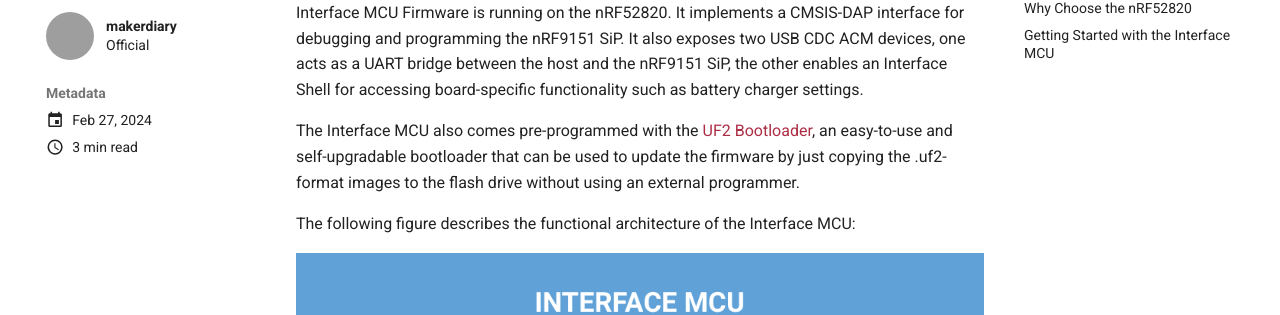
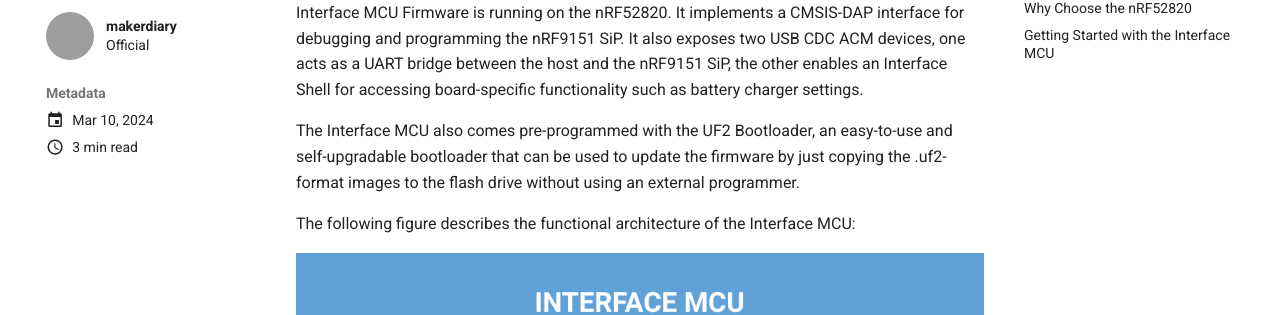
Before and after one commit to makerdiary/nrf9151-connectkit, an MkDocs documentation site: the page built from docs/blog/posts/introducing-interface-mcu/index.md, in a window 1280 px wide and 900 px high, scrolled down 701 px. Shown: the part 139-454 px from the top of the window. Built offline with MkDocs 1.6.1 and Material for MkDocs 9.7.7, drawn with Linux system fonts in a browser that asks for light colours; comment, search, counter and statistics services are not loaded; grey boxes are pictures that could not be loaded.

Commit message:
Updated blogs.
Signed-off-by: Zelin Cai <zelin@makerdiary.com>

```diff
--- a/docs/blog/posts/introducing-interface-mcu/index.md
+++ b/docs/blog/posts/introducing-interface-mcu/index.md
@@ -1,6 +1,6 @@
 ---
 title: Introducing Interface MCU
-date: 2024-02-27
+date: 2024-03-10
 authors:
   - makerdiary
 cover: cover.png
@@ -16,7 +16,7 @@ description: >
 
 The nRF9151 Connect Kit comes with an on-board Interface MCU built using the nRF52820. The Interface MCU Firmware is running on the nRF52820. It implements a CMSIS-DAP interface for debugging and programming the nRF9151 SiP. It also exposes two USB CDC ACM devices, one acts as a UART bridge between the host and the nRF9151 SiP, the other enables an Interface Shell for accessing board-specific functionality such as battery charger settings.
 
-The Interface MCU also comes pre-programmed with the [UF2 Bootloader], an easy-to-use and self-upgradable bootloader that can be used to update the firmware by just copying the .uf2-format images to the flash drive without using an external programmer.
+The Interface MCU also comes pre-programmed with the UF2 Bootloader, an easy-to-use and self-upgradable bootloader that can be used to update the firmware by just copying the .uf2-format images to the flash drive without using an external programmer.
 
 The following figure describes the functional architecture of the Interface MCU:
 
```
Also changed, not shown: other parts of docs/blog/posts/introducing-interface-mcu/index.md (+0 -1 lines), docs/blog/posts/introducing-nrf-cloud/index.md (+1 -1 lines), docs/blog/posts/nrf9151-connect-kit-is-here/index.md (+1 -1 lines), docs/blog/posts/introducing-interface-mcu/ifmcu_arch.png (deleted).
